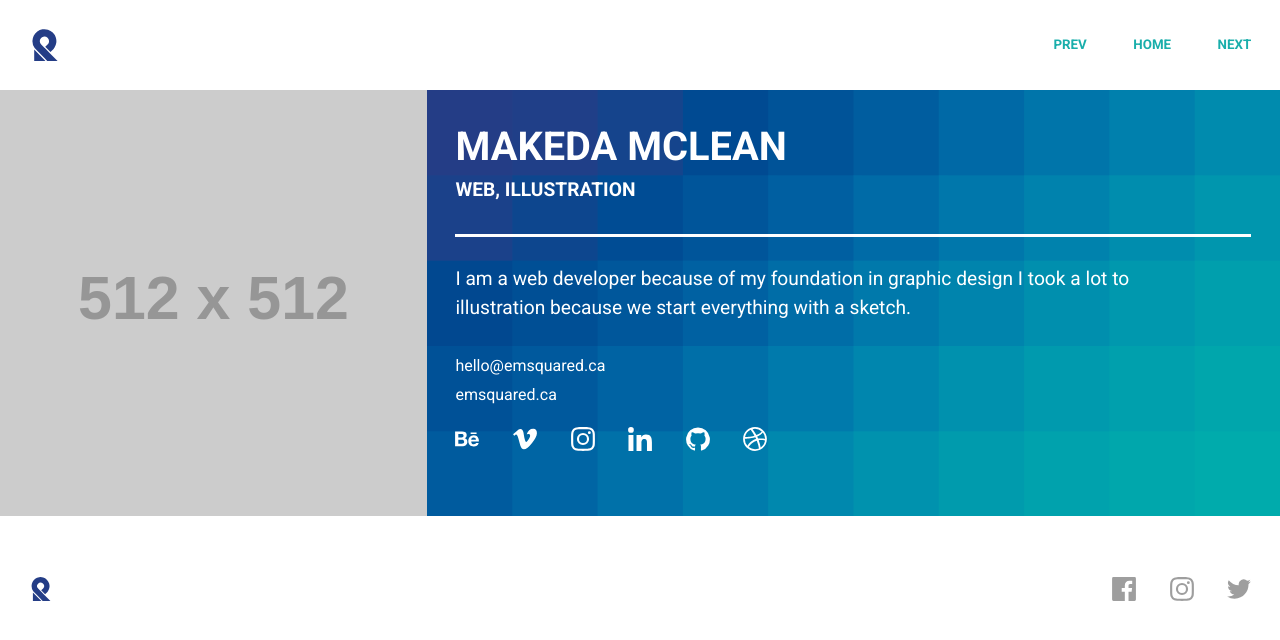
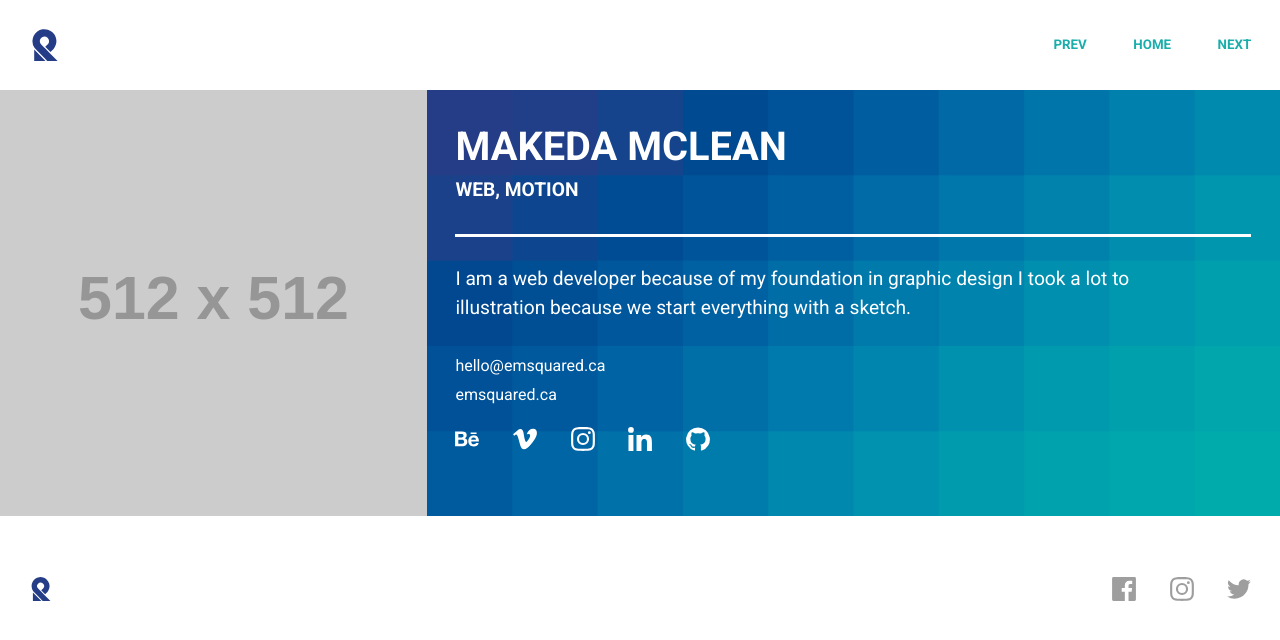
Before and after one commit to emnemdesign/2018, a Jekyll site: the page built from _designers/makeda-mclean.md, in a window 1280 px wide. Shown: the top 640 px of the page. Built offline with Jekyll 4.4.1, drawn with Linux system fonts in a browser that asks for light colours.

Commit message:
changed specialty

```diff
--- a/_designers/makeda-mclean.md
+++ b/_designers/makeda-mclean.md
@@ -3,10 +3,10 @@
 name: Makeda McLean
 first_name: Makeda
 last_name: McLean
-specialization: Web, Illustration
+specialization: Web, Motion
 specialty:
   - web
-  - illustration
+  - motion
 email: hello@emsquared.ca
 website: emsquared.ca
 behance_link: be.net/emsquared
```
Also changed, not shown: other parts of _designers/makeda-mclean.md (+0 -1 lines).
